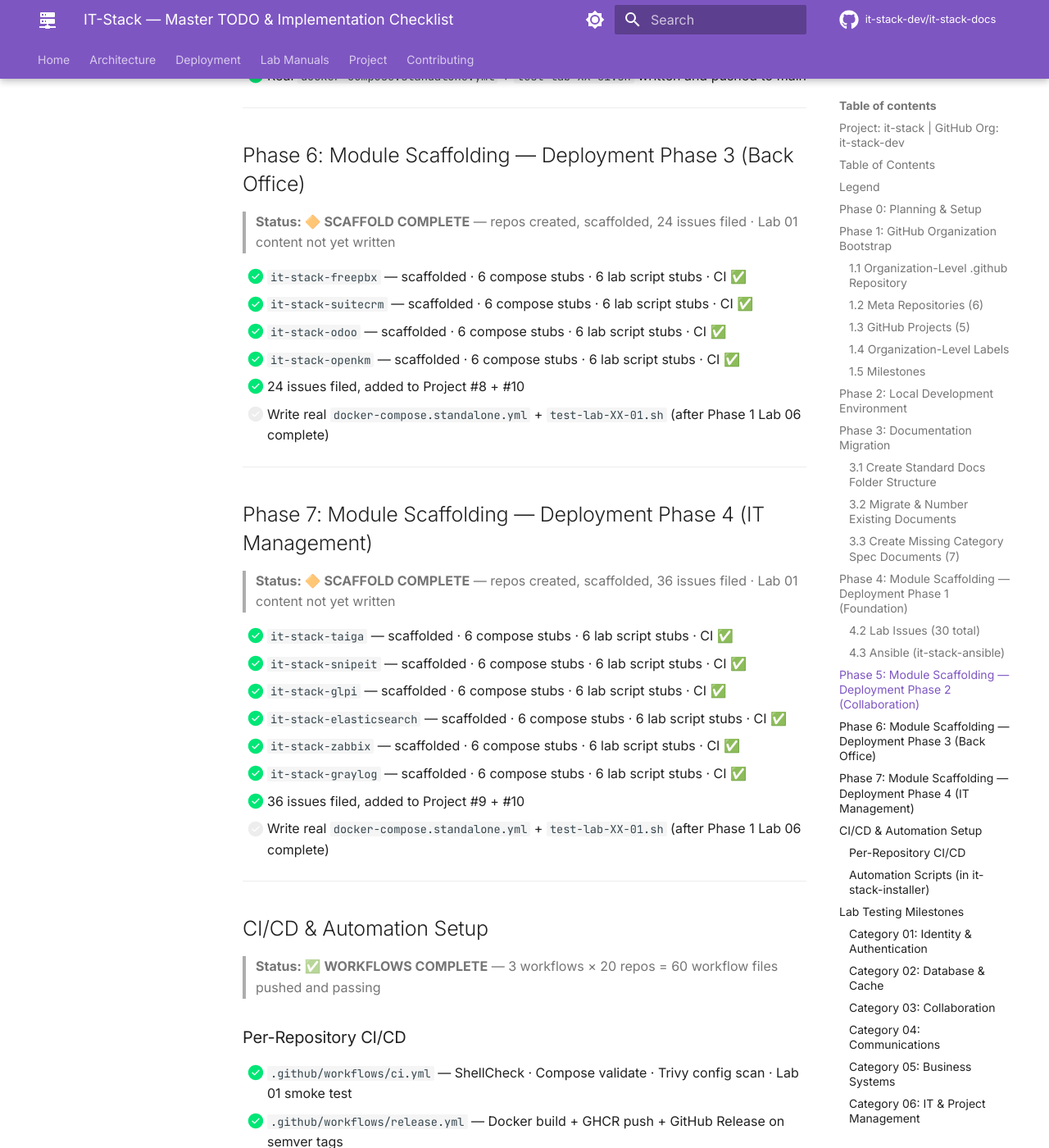
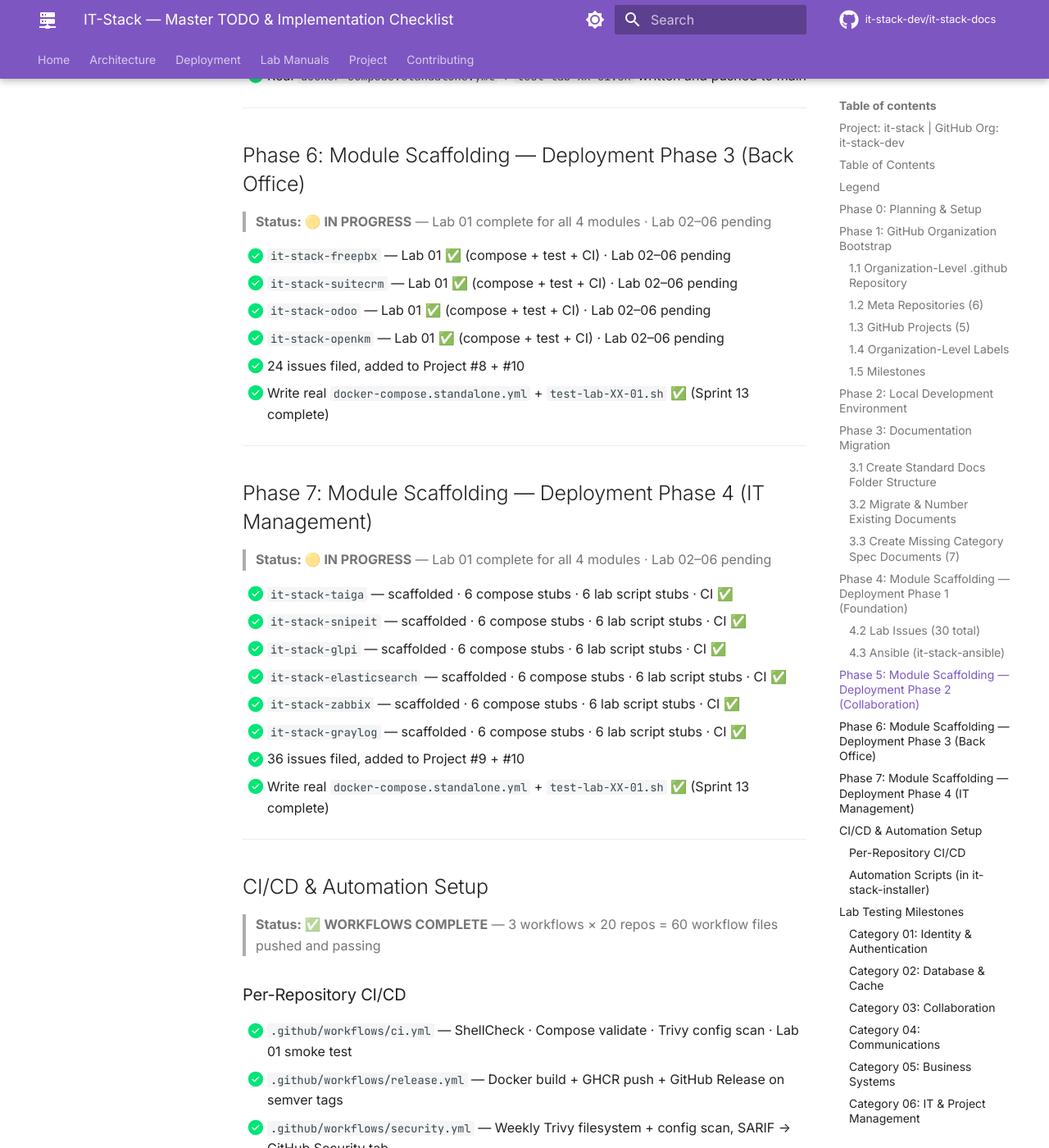
Before and after one commit to it-stack-dev/it-stack-docs, an MkDocs documentation site: the page built from docs/IT-STACK-TODO.md, in a window 1280 px wide and 1400 px high, scrolled down 7399 px. Shown: the whole window at 82% size. Built offline with MkDocs 1.6.1 and Material for MkDocs 9.7.7, drawn with Linux system fonts in a browser that asks for light colours; comment, search, counter and statistics services are not loaded; some of the changed text lies outside the part shown.

Commit message:
docs: Phase 3 Lab 01 complete -- 64/120 labs (53.3%), CHANGELOG v1.9.0, Sprint 13 done

```diff
--- a/docs/IT-STACK-TODO.md
+++ b/docs/IT-STACK-TODO.md
@@ -221,20 +221,20 @@ All 5 repos have:
 
 ## Phase 6: Module Scaffolding — Deployment Phase 3 (Back Office)
 
-> **Status: 🔶 SCAFFOLD COMPLETE** — repos created, scaffolded, 24 issues filed · Lab 01 content not yet written
+> **Status: 🟡 IN PROGRESS** — Lab 01 complete for all 4 modules · Lab 02–06 pending
 
-- [x] `it-stack-freepbx` — scaffolded · 6 compose stubs · 6 lab script stubs · CI ✅
-- [x] `it-stack-suitecrm` — scaffolded · 6 compose stubs · 6 lab script stubs · CI ✅
-- [x] `it-stack-odoo` — scaffolded · 6 compose stubs · 6 lab script stubs · CI ✅
-- [x] `it-stack-openkm` — scaffolded · 6 compose stubs · 6 lab script stubs · CI ✅
+- [x] `it-stack-freepbx` — Lab 01 ✅ (compose + test + CI) · Lab 02–06 pending
+- [x] `it-stack-suitecrm` — Lab 01 ✅ (compose + test + CI) · Lab 02–06 pending
+- [x] `it-stack-odoo` — Lab 01 ✅ (compose + test + CI) · Lab 02–06 pending
+- [x] `it-stack-openkm` — Lab 01 ✅ (compose + test + CI) · Lab 02–06 pending
 - [x] 24 issues filed, added to Project #8 + #10
-- [ ] Write real `docker-compose.standalone.yml` + `test-lab-XX-01.sh` (after Phase 1 Lab 06 complete)
+- [x] Write real `docker-compose.standalone.yml` + `test-lab-XX-01.sh` ✅ (Sprint 13 complete)
 
 ---
 
 ## Phase 7: Module Scaffolding — Deployment Phase 4 (IT Management)
 
-> **Status: 🔶 SCAFFOLD COMPLETE** — repos created, scaffolded, 36 issues filed · Lab 01 content not yet written
+> **Status: 🟡 IN PROGRESS** — Lab 01 complete for all 4 modules · Lab 02–06 pending
 
 - [x] `it-stack-taiga` — scaffolded · 6 compose stubs · 6 lab script stubs · CI ✅
 - [x] `it-stack-snipeit` — scaffolded · 6 compose stubs · 6 lab script stubs · CI ✅
@@ -243,7 +243,7 @@ All 5 repos have:
 - [x] `it-stack-zabbix` — scaffolded · 6 compose stubs · 6 lab script stubs · CI ✅
 - [x] `it-stack-graylog` — scaffolded · 6 compose stubs · 6 lab script stubs · CI ✅
 - [x] 36 issues filed, added to Project #9 + #10
-- [ ] Write real `docker-compose.standalone.yml` + `test-lab-XX-01.sh` (after Phase 1 Lab 06 complete)
+- [x] Write real `docker-compose.standalone.yml` + `test-lab-XX-01.sh` ✅ (Sprint 13 complete)
 
 ---
 
@@ -315,16 +315,16 @@ All 5 repos have:
 | Module | Lab 01 | Lab 02 | Lab 03 | Lab 04 | Lab 05 | Lab 06 |
 |--------|--------|--------|--------|--------|--------|--------|
 | 09 · iRedMail | [x] | [x] | [x] | [x] | [x] | [x] |
-| 10 · FreePBX | [ ] | [ ] | [ ] | [ ] | [ ] | [ ] |
+| 10 · FreePBX | [x] | [ ] | [ ] | [ ] | [ ] | [ ] |
 | 11 · Zammad | [x] | [x] | [x] | [x] | [x] | [x] |
 
 ### Category 05: Business Systems
 
 | Module | Lab 01 | Lab 02 | Lab 03 | Lab 04 | Lab 05 | Lab 06 |
 |--------|--------|--------|--------|--------|--------|--------|
-| 12 · SuiteCRM | [ ] | [ ] | [ ] | [ ] | [ ] | [ ] |
-| 13 · Odoo | [ ] | [ ] | [ ] | [ ] | [ ] | [ ] |
-| 14 · OpenKM | [ ] | [ ] | [ ] | [ ] | [ ] | [ ] |
+| 12 · SuiteCRM | [x] | [ ] | [ ] | [ ] | [ ] | [ ] |
+| 13 · Odoo | [x] | [ ] | [ ] | [ ] | [ ] | [ ] |
+| 14 · OpenKM | [x] | [ ] | [ ] | [ ] | [ ] | [ ] |
 
 ### Category 06: IT & Project Management
 
@@ -342,7 +342,7 @@ All 5 repos have:
 | 19 · Zabbix | [ ] | [ ] | [ ] | [ ] | [ ] | [ ] |
 | 20 · Graylog | [ ] | [ ] | [ ] | [ ] | [ ] | [ ] |
 
-**Lab Progress:** 60/120 (50.0%) — Phase 1 complete (30/120) ✅ · Phase 2 complete (30/120) ✅ · All 6 labs for Nextcloud, Mattermost, Jitsi, iRedMail, Zammad done ✅ · 🎉 halfway milestone!
+**Lab Progress:** 64/120 (53.3%) — Phase 1 complete (30/120) ✅ · Phase 2 complete (30/120) ✅ · Phase 3 Lab 01 complete (4/120) ✅ · All 4 Phase 3 modules (FreePBX, SuiteCRM, Odoo, OpenKM) standalone done
 
 ---
 
@@ -472,11 +472,11 @@ All 5 repos have:
 | ~~Sprint 10~~ | ~~Phase 2 Lab 04 (SSO integration)~~ | ~~nextcloud·mattermost·jitsi·iredmail·zammad Lab 04~~ ✅ |
 | ~~Sprint 11~~ | ~~Phase 2 Lab 05 (integrations)~~ | ~~nextcloud·mattermost·jitsi·iredmail·zammad Lab 05~~ ✅ |
 | ~~Sprint 12~~ | ~~Phase 2 Lab 06 (production deployment)~~ | ~~nextcloud·mattermost·jitsi·iredmail·zammad Lab 06~~ ✅ · Phase 2 COMPLETE 🎉 |
-| Next session | Phase 3 Lab 01 (standalone) | freepbx·suitecrm·odoo·openkm Lab 01 |
-| Sprint 13+ | Phase 3 remaining | freepbx·suitecrm·odoo·openkm Lab 02–06 |
+| Sprint 13 ✅ | Phase 3 Lab 01 (standalone) | freepbx·suitecrm·odoo·openkm Lab 01 done |
+| Next session | Phase 3 Lab 02 (external deps) | freepbx·suitecrm·odoo·openkm Lab 02 |
 
 ---
 
-**Document Version:** 1.7
+**Document Version:** 1.8
 **Project:** IT-Stack | **Org:** it-stack-dev
-**Last Updated:** 2026-03-01 — Phase 2 COMPLETE (60/120 labs, 50.0%) — Sprint 12 done 🚀 🎉 Halfway milestone!
+**Last Updated:** 2026-03-01 — Phase 3 Lab 01 COMPLETE (64/120 labs, 53.3%) — Sprint 13 done ✅
```
Also changed, not shown: CHANGELOG.md (+27 -2 lines).
